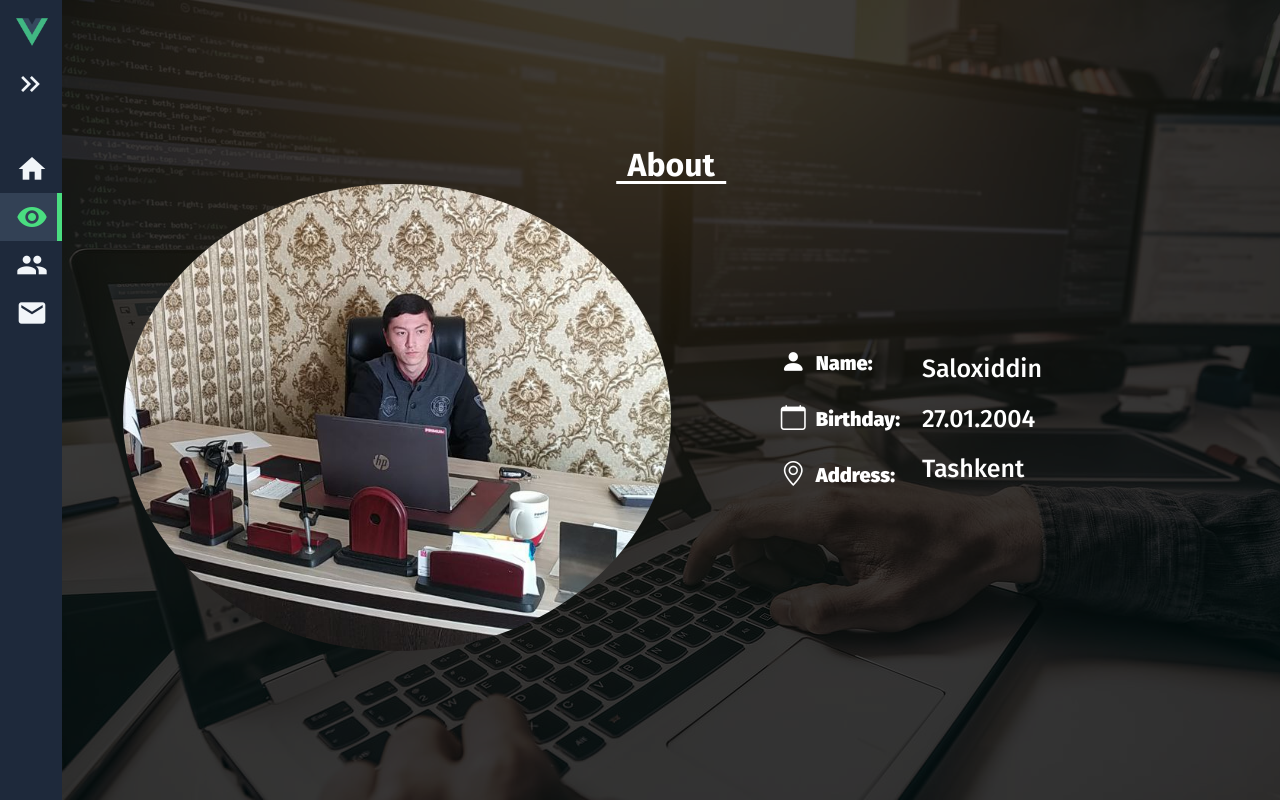
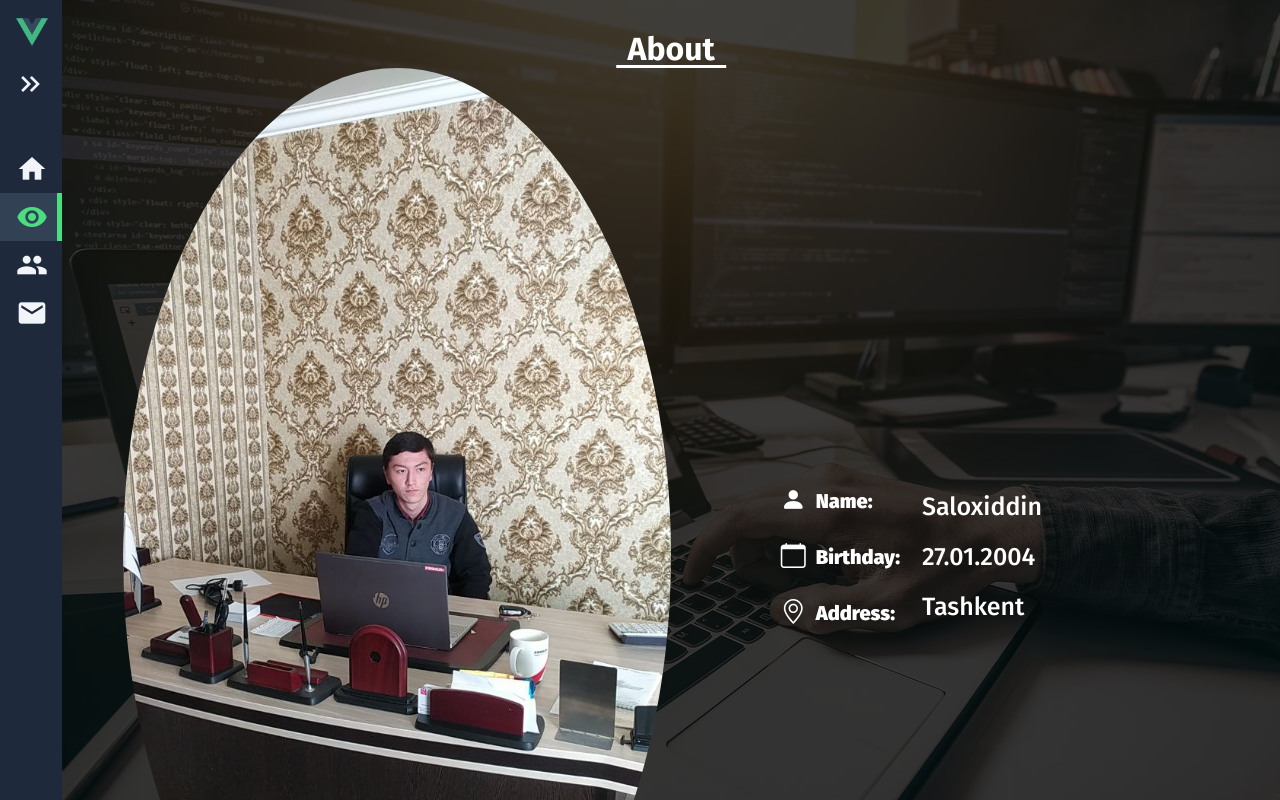
Before and after one commit to Shohnurbek05/portfolio, a Vue app: page /about in a window 1280 px wide. Built offline with nearby package versions, Linux system fonts and the light colour scheme.

Commit message:
responsive

```diff
--- a/src/assets/css/about.css
+++ b/src/assets/css/about.css
@@ -36,7 +36,6 @@
 
 .about .left .img {
     width: 100%;
-    height: 467px;
     border-radius: 50%;
     object-fit: cover;
 }
```
